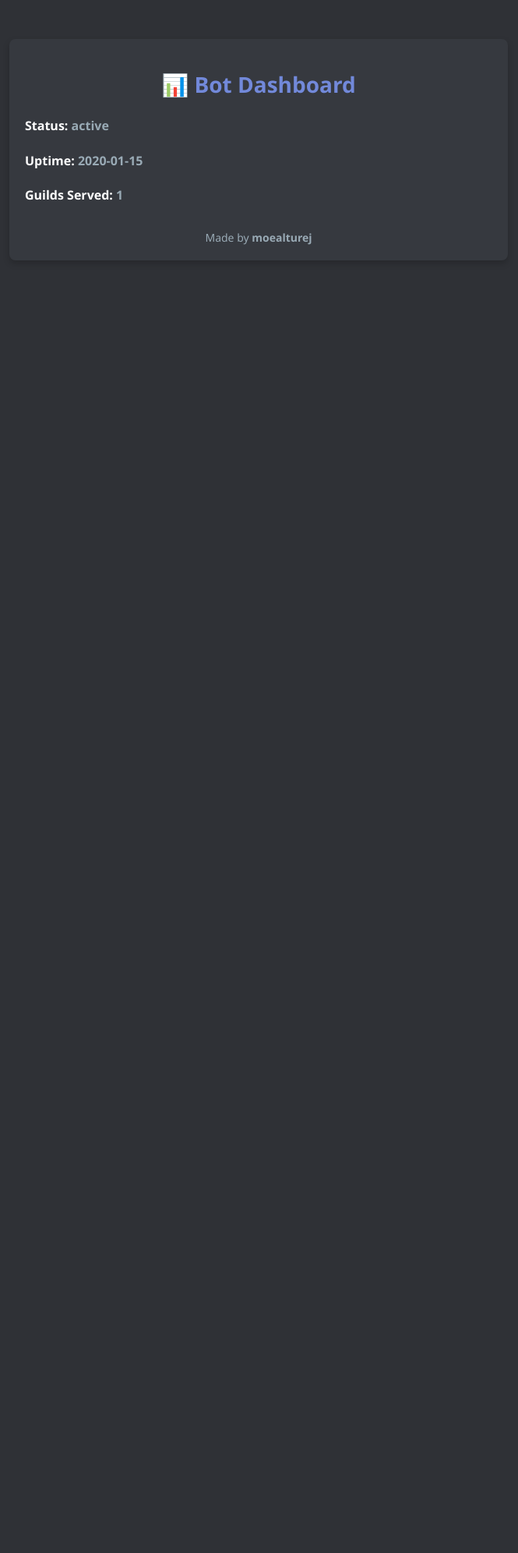
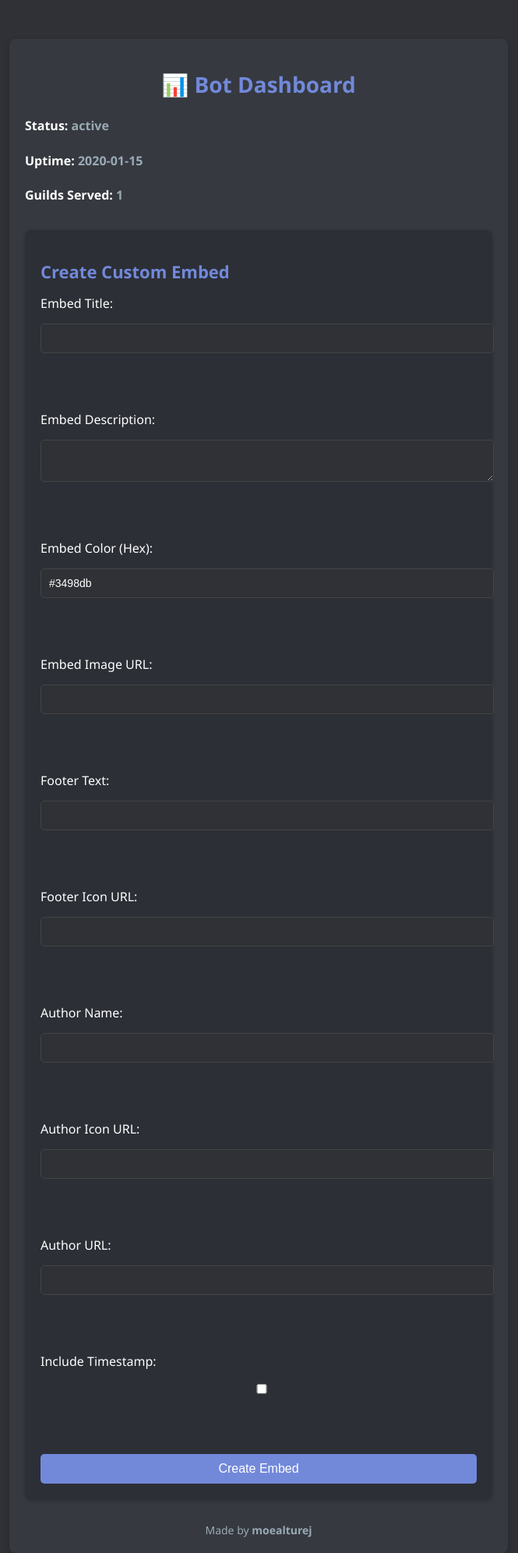
Before and after one commit to moealturej/discord-bot, a Flask app: template templates/dashboard.html in a window 1280 px wide. Shown: the whole page at 78% size, without its empty margins (308-973 px from the left). Before the commit the page ends 314 px from the top, so only its background shows below. Run offline with Flask 3, Linux system fonts and the light colour scheme; the template is opened without the code that fills it: most values are stand-ins (such as "Sample title", 1, 10 or a date in 2020); parts of the project's set-up code (start-up, migrations or seed data) failed here and were passed over.

Commit message:
Update dashboard.html

```diff
--- a/templates/dashboard.html
+++ b/templates/dashboard.html
@@ -9,11 +9,57 @@
 <body>
     <div class="dashboard">
         <h1>📊 Bot Dashboard</h1>
+
+        <!-- Status Section -->
         <div class="status">
             <p><strong>Status:</strong> <span id="botStatus">{{ bot_status }}</span></p>
             <p><strong>Uptime:</strong> <span id="uptime">{{ uptime }}</span></p>
             <p><strong>Guilds Served:</strong> <span id="serverCount">{{ server_count }}</span></p>
         </div>
+
+        <!-- Embed Creation Section -->
+        <div class="embed-creation">
+            <h2>Create Custom Embed</h2>
+            <form method="POST" action="/create_embed">
+                <label for="title">Embed Title:</label>
+                <input type="text" id="title" name="title" required><br><br>
+
+                <label for="description">Embed Description:</label>
+                <textarea id="description" name="description" required></textarea><br><br>
+
+                <label for="color">Embed Color (Hex):</label>
+                <input type="text" id="color" name="color" value="#3498db"><br><br>
+
+                <label for="image_url">Embed Image URL:</label>
+                <input type="text" id="image_url" name="image_url"><br><br>
+
+                <label for="footer_text">Footer Text:</label>
+                <input type="text" id="footer_text" name="footer_text"><br><br>
+
+                <label for="footer_icon">Footer Icon URL:</label>
+                <input type="text" id="footer_icon" name="footer_icon"><br><br>
+
+                <label for="author_name">Author Name:</label>
+                <input type="text" id="author_name" name="author_name"><br><br>
+
+                <label for="author_icon">Author Icon URL:</label>
+                <input type="text" id="author_icon" name="author_icon"><br><br>
+
+                <label for="author_url">Author URL:</label>
+                <input type="text" id="author_url" name="author_url"><br><br>
+
+                <label for="timestamp">Include Timestamp:</label>
+                <input type="checkbox" id="timestamp" name="timestamp"><br><br>
+
+                <button type="submit">Create Embed</button>
+            </form>
+
+            {% if embed_created %}
+                <p class="embed-success">Embed created successfully! Embed ID: {{ embed_id }}</p>
+            {% endif %}
+        </div>
+
+        <!-- Footer -->
         <footer>Made by <strong>moealturej</strong></footer>
     </div>
 </body>
```
